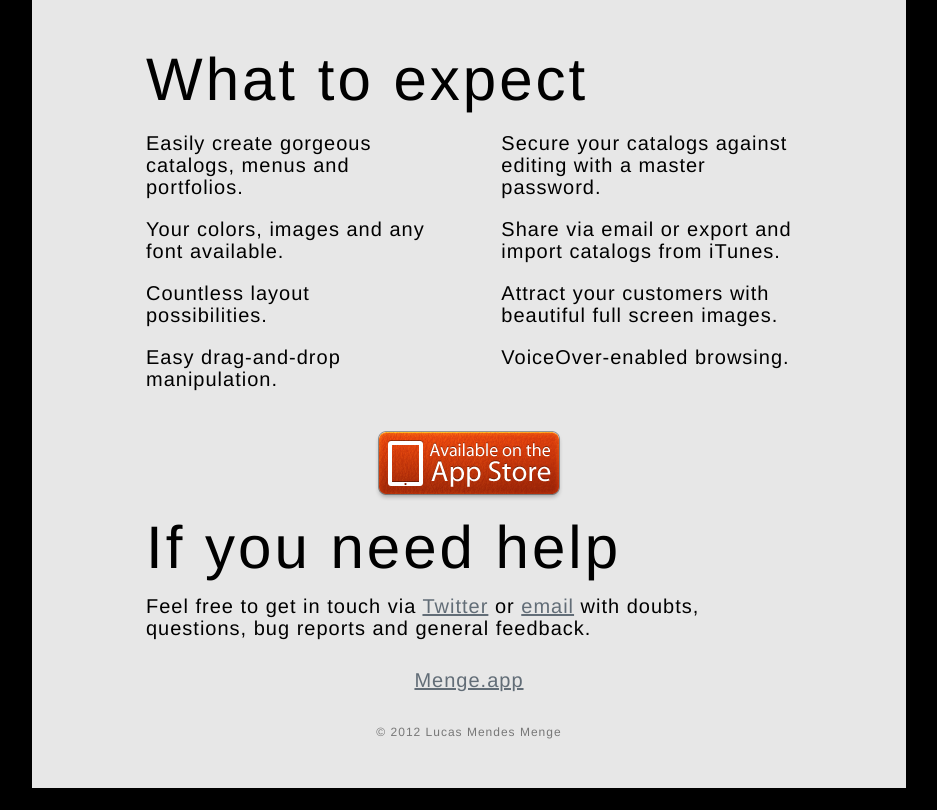
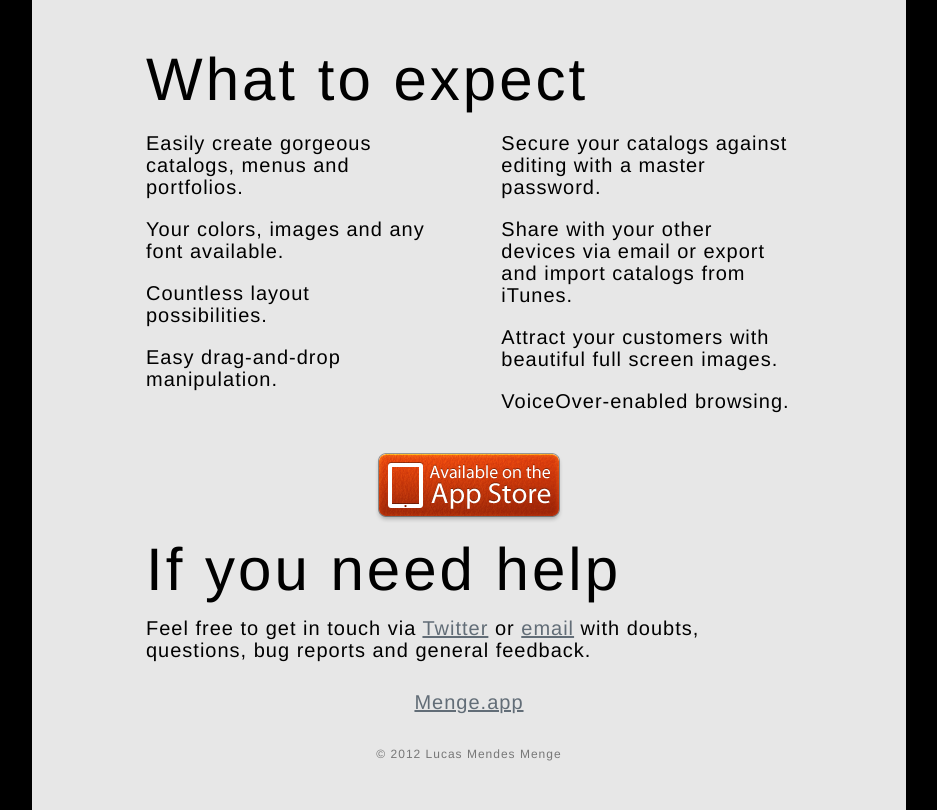
Before and after one commit to lmmenge/lmmenge.github.com, a Jekyll site: the page cartalog/index.html, which Jekyll copies as it is, in a window 1280 px wide and 900 px high, scrolled down 1079 px, cut to the strip 90-900 px from the top of the window. Shown: the whole strip, without its empty margins (171-1108 px from the left). Built offline with Jekyll 4.4.1, drawn with Linux system fonts in a browser that asks for light colours; before the commit the page ends 1957 px from its top, so only the background shows below that.

Commit message:
Clarified sharing

```diff
--- a/cartalog/index.html
+++ b/cartalog/index.html
@@ -45,7 +45,7 @@
           </ul>
           <ul class="columnRight">
             <li>Secure your catalogs against editing with a master password.</li>
-            <li>Share via email or export and import catalogs from iTunes.</li>
+            <li>Share with your other devices via email or export and import catalogs from iTunes.</li>
             <li>Attract your customers with beautiful full screen images.</li>
             <li>VoiceOver-enabled browsing.</li>
           </ul>
```
